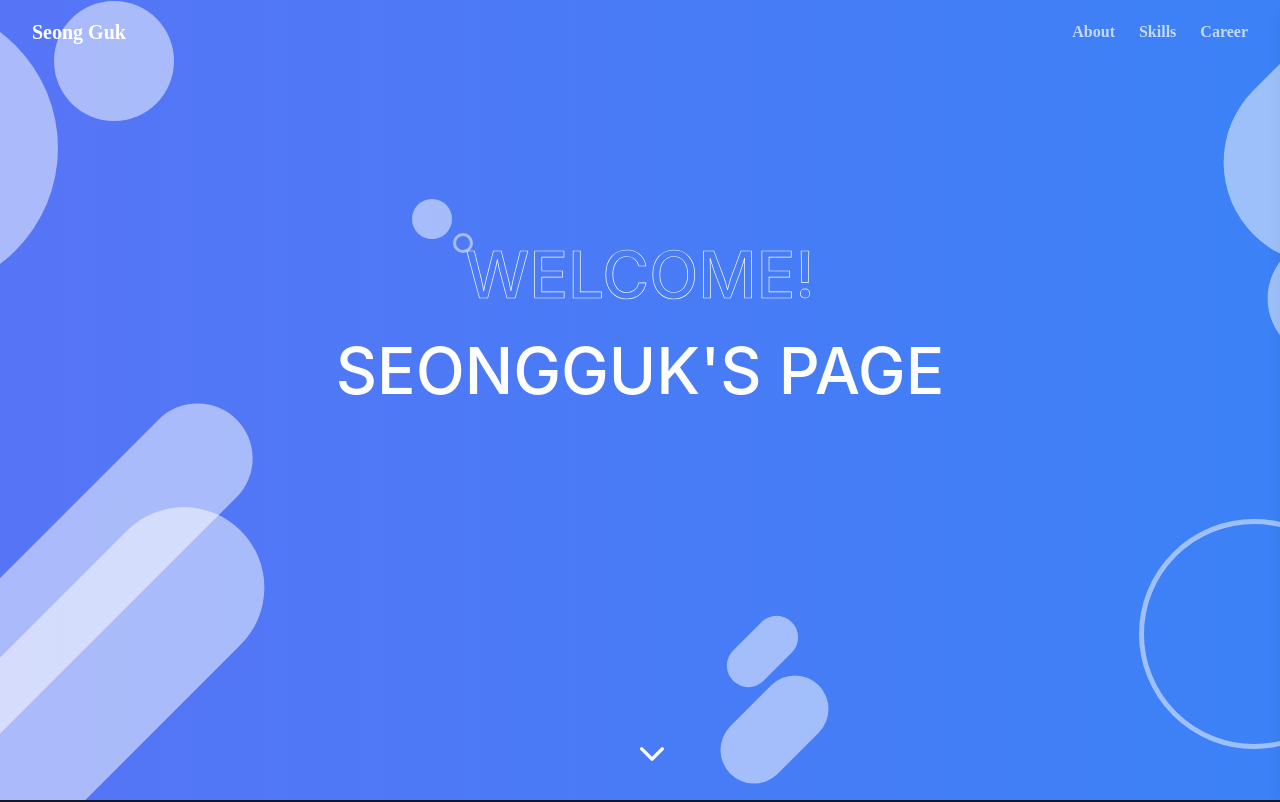
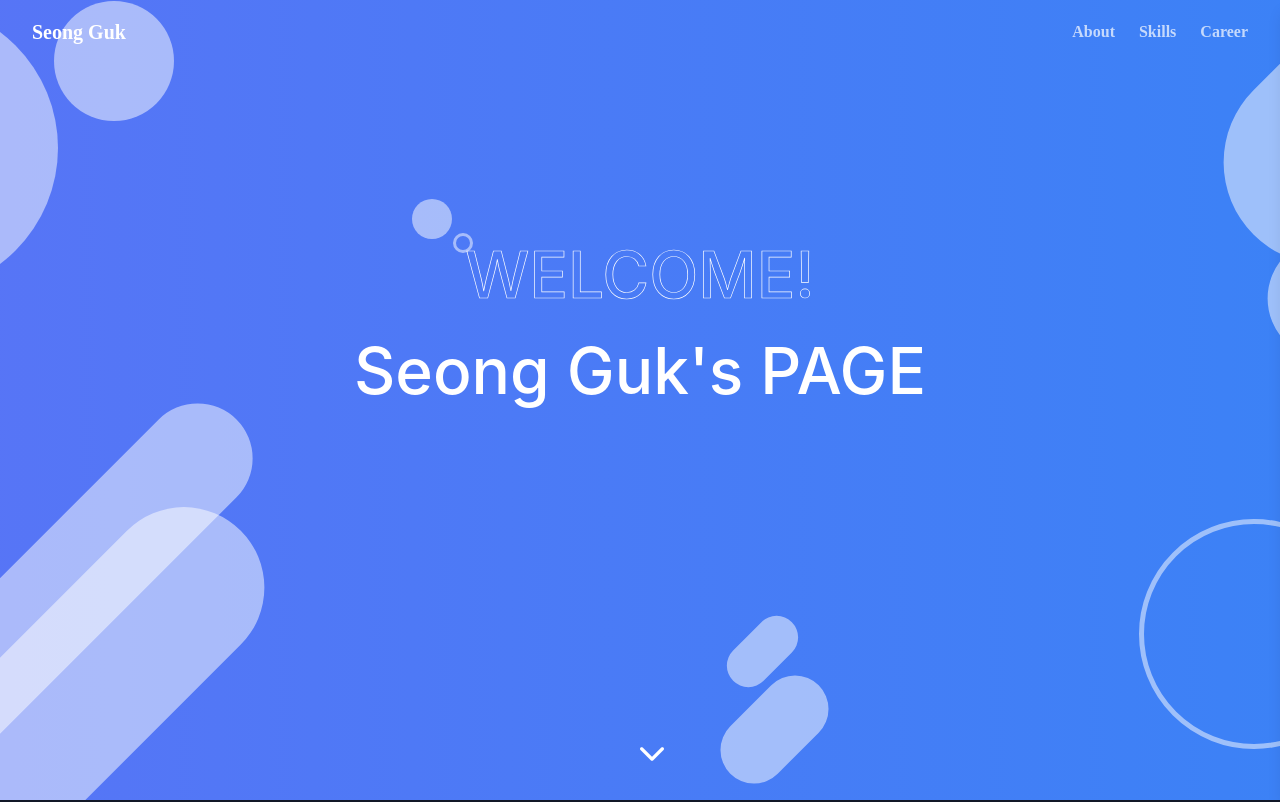
Before and after one commit to castlectry/jo-seongguk-docs, a React (Vite) app in the folder castlectry/: page / in a window 1280 px wide. Shown: the top 802 px of the page. Built offline with nearby package versions, Linux system fonts and the light colour scheme; a web font is replaced by a local one.

Commit message:
refactor: 배너 문구 수정

```diff
--- a/castlectry/src/components/banner/Banner.tsx
+++ b/castlectry/src/components/banner/Banner.tsx
@@ -43,9 +43,9 @@ export default function Banner({ checkWidth, scrollNext }: BannerProps) {
             <div
                 className="banner-content w-full mx-auto flex flex-col items-center justify-center text-center h-screen">
                 <div
-                    className="banner-title text-[4rem] mb-[8%] px-8 font-[AppleSDGothicNeoEB00] font-normal break-keep">
+                    className="banner-title text-[4rem] mb-[8%] px-8 font-normal break-keep">
                     <div className="banner-animation-left">WELCOME!</div>
-                    <div className="banner-animation-right">SEONGGUK'S PAGE</div>
+                    <div className="banner-animation-right">Seong Guk's PAGE</div>
                 </div>
 
                 <button
```
